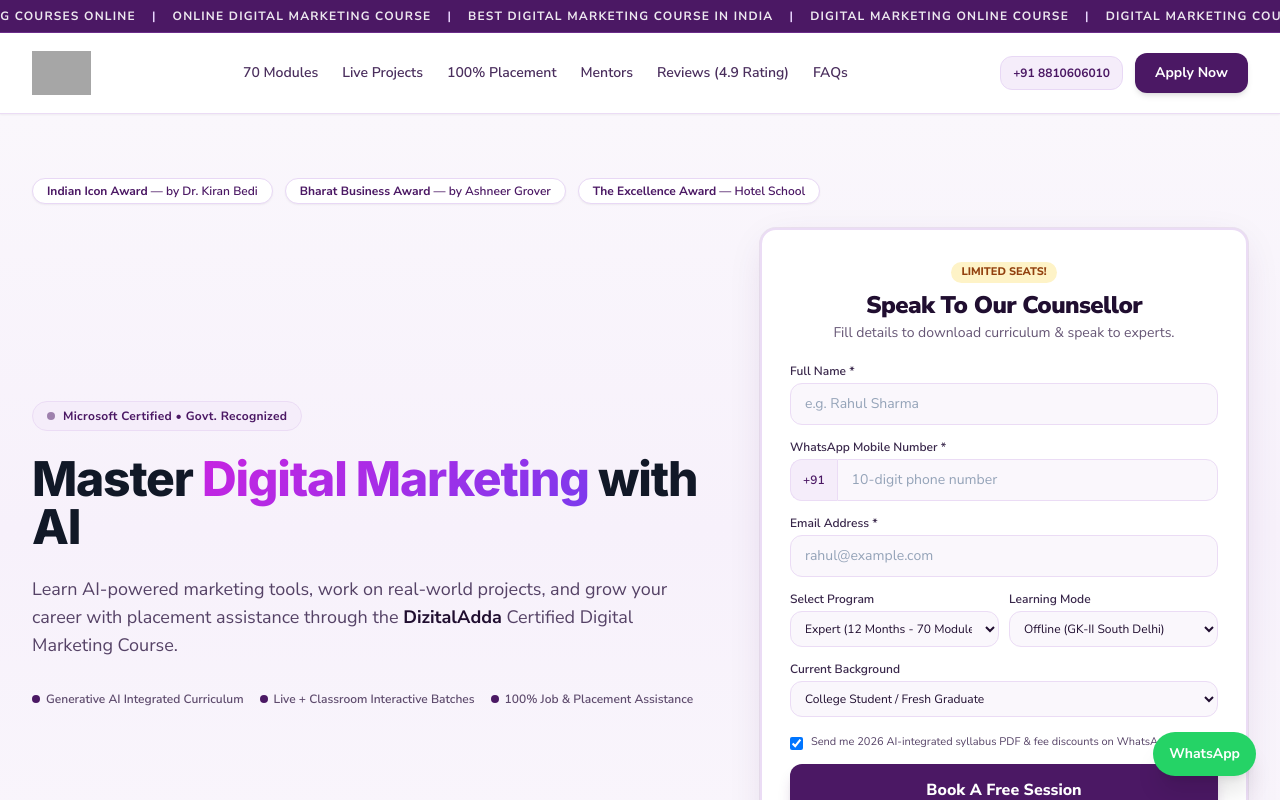
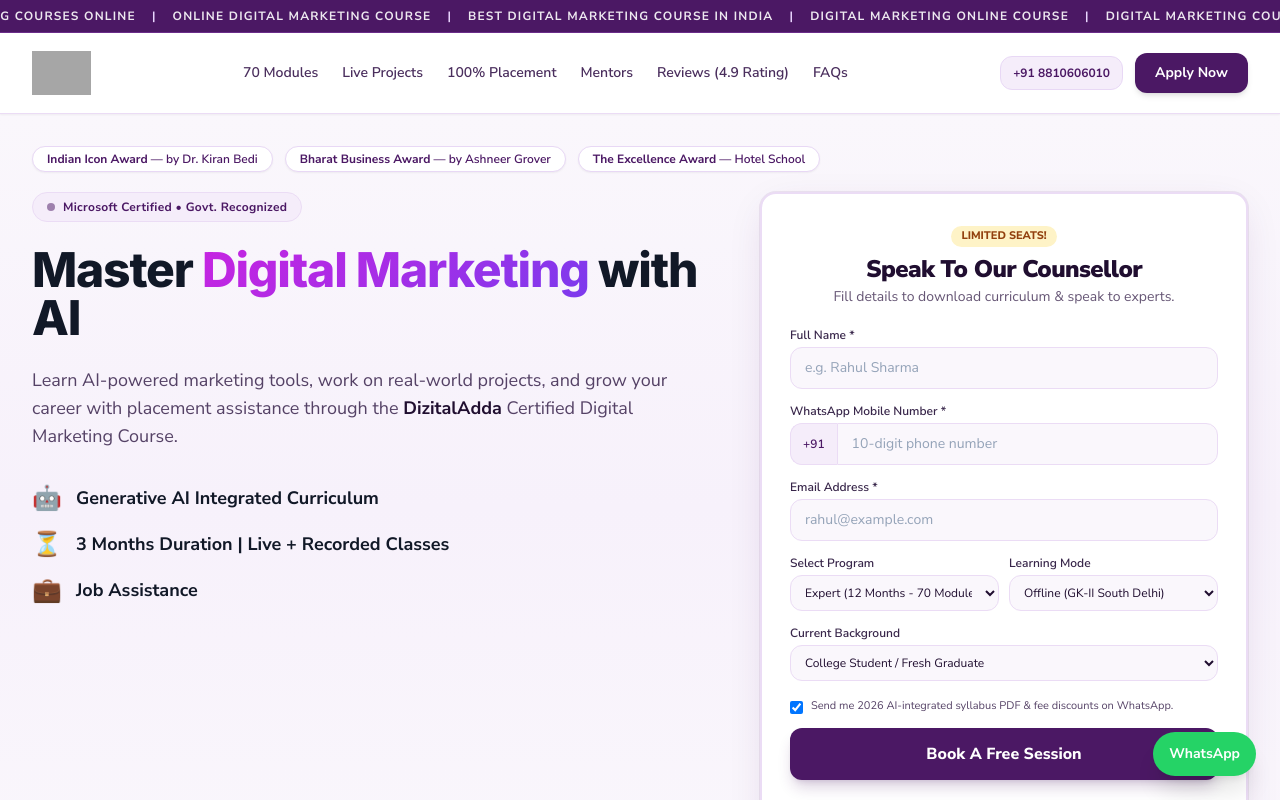
Before and after one commit to Dizitaladda-lms/dzitalmarketing_landingpage, a Next.js app: page / in a window 1280 px wide. Shown: the top 800 px of the page. Built offline with nearby package versions, Linux system fonts and the light colour scheme; grey boxes are pictures that could not be loaded.

Commit message:
inital chnages

```diff
--- a/components/HeroSection.tsx
+++ b/components/HeroSection.tsx
@@ -112,10 +112,10 @@
   };
 
   return (
-    <section className="relative pt-8 pb-16 sm:py-16 bg-gradient-to-b from-[#faf7fc] via-[#f7f1fb] to-[#faf7fc] border-b border-[#ebdcf5]">
+    <section className="relative pt-6 pb-12 sm:pt-8 sm:pb-14 bg-gradient-to-b from-[#faf7fc] via-[#f7f1fb] to-[#faf7fc] border-b border-[#ebdcf5]">
       <div className="max-w-7xl mx-auto px-4 sm:px-6 lg:px-8 relative z-10">
         {/* Award Badges Ribbon */}
-        <div className="flex flex-wrap items-center justify-center lg:justify-start gap-2 sm:gap-3 mb-6">
+        <div className="flex flex-wrap items-center justify-center lg:justify-start gap-2 sm:gap-3 mb-4 sm:mb-5">
           <div className="px-3.5 py-1 rounded-full bg-white border border-[#e8d8f5] text-xs font-semibold text-[#4b1864] shadow-sm">
             <span className="font-bold">Indian Icon Award</span> — by Dr. Kiran Bedi
           </div>
@@ -129,9 +129,9 @@
           </div>
         </div>
 
-        <div className="grid grid-cols-1 lg:grid-cols-12 gap-10 lg:gap-8 items-center">
+        <div className="grid grid-cols-1 lg:grid-cols-12 gap-10 lg:gap-8 items-start">
           {/* Left Column: Headlines & Subheading (PW Skills Text) */}
-          <div className="lg:col-span-7 space-y-6 text-center lg:text-left">
+          <div className="lg:col-span-7 space-y-5 sm:space-y-6 text-center lg:text-left">
             <div className="inline-flex items-center gap-2 px-3.5 py-1.5 rounded-full bg-[#f5edfa] border border-[#ebdcf5] text-[#4b1864] text-xs font-bold tracking-wide">
               <span className="w-2 h-2 rounded-full bg-[#4b1864] animate-pulse" />
               Microsoft Certified &bull; Govt. Recognized
@@ -145,21 +145,21 @@
               Learn AI-powered marketing tools, work on real-world projects, and grow your career with placement assistance through the <strong className="text-[#200e30]">DizitalAdda</strong> Certified Digital Marketing Course.
             </p>
 
-            {/* Quick Hero Reassurance Strip */}
-            <div className="pt-2 flex flex-wrap items-center justify-center lg:justify-start gap-3 sm:gap-4 text-xs font-semibold text-[#5e4b6d]">
-              <span className="flex items-center gap-1.5">
-                <span className="w-2 h-2 rounded-full bg-[#4b1864]" />
-                Generative AI Integrated Curriculum
-              </span>
-              <span className="flex items-center gap-1.5">
-                <span className="w-2 h-2 rounded-full bg-[#4b1864]" />
-                Live + Classroom Interactive Batches
-              </span>
-              <span className="flex items-center gap-1.5">
-                <span className="w-2 h-2 rounded-full bg-[#4b1864]" />
-                100% Job &amp; Placement Assistance
-              </span>
-            </div>
+            {/* Key Benefits List from User Image */}
+            <ul className="space-y-3.5 pt-2 text-left max-w-xl mx-auto lg:mx-0">
+              <li className="flex items-center gap-3.5 text-base sm:text-lg font-bold text-[#111827]">
+                <span className="text-2xl shrink-0">🤖</span>
+                <span>Generative AI Integrated Curriculum</span>
+              </li>
+              <li className="flex items-center gap-3.5 text-base sm:text-lg font-bold text-[#111827]">
+                <span className="text-2xl shrink-0">⏳</span>
+                <span>3 Months Duration | Live + Recorded Classes</span>
+              </li>
+              <li className="flex items-center gap-3.5 text-base sm:text-lg font-bold text-[#111827]">
+                <span className="text-2xl shrink-0">💼</span>
+                <span>Job Assistance</span>
+              </li>
+            </ul>
           </div>
 
           {/* Right Column: Clean Light Theme Lead Capture Form (PW Skills Text) */}
```
